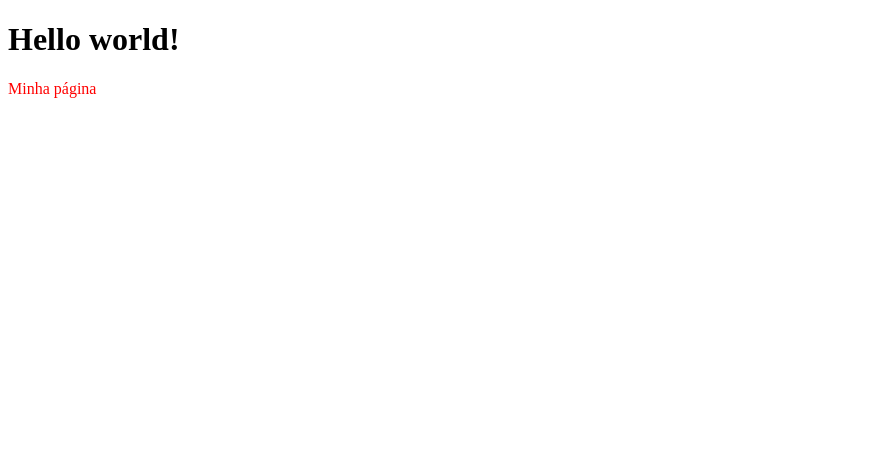
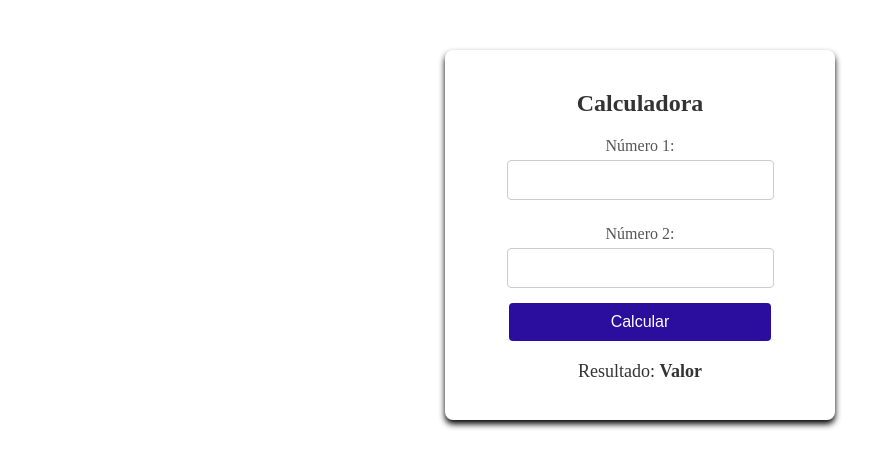
Before and after one commit to thiago-desenv/conceitos-basicos, an Angular app: page / in a window 1280 px wide. Shown: the top 468 px of the page, without its empty margins (0-895 px from the left). Built offline with nearby package versions, Linux system fonts and the light colour scheme.

Commit message:
Criado calculadora como primeiro projeto

```diff
--- a/src/app/app.html
+++ b/src/app/app.html
@@ -1,2 +1 @@
-<hello-world></hello-world>
-<app-minhapagina>
+<app-calculadora></app-calculadora>
--- a/src/app/app.ts
+++ b/src/app/app.ts
@@ -1,10 +1,9 @@
 import { Component, signal } from '@angular/core';
-import { HelloWorldComponent } from './helloworld/helloworld.component';
-import { Minhapagina } from './minhapagina/minhapagina';
+import { Calculadora } from './calculadora/calculadora';
 
 @Component({
   selector: 'app-root',
-  imports: [HelloWorldComponent, Minhapagina],
+  imports: [Calculadora],
   templateUrl: './app.html',
   styleUrl: './app.scss'
 })
--- /dev/null
+++ b/src/app/calculadora/calculadora.html
@@ -0,0 +1,18 @@
+<div class="container">
+  <div class="form-box">
+    <form>
+      <h2>Calculadora</h2>
+      <label for="numero1">Número 1: </label>
+      <input type="number" name="numero1" id="numero1">
+
+      <label for="numero2">Número 2: </label>
+      <input type="number" name="numero2" id="numero2">
+
+      <button type="submit">Calcular</button>
+    </form>
+
+    <div class="result-display">
+      <p>Resultado: <span id="result">Valor</span></p>
+    </div>
+  </div>
+</div>
--- /dev/null
+++ b/src/app/calculadora/calculadora.scss
@@ -0,0 +1,70 @@
+body {
+  margin: 0;
+  font-family: Arial, sans-serif;
+  display: flex;
+  justify-content: center;
+  align-items: center;
+}
+
+.container {
+  display: flex;
+  justify-content: center;
+  align-items: center;
+  width: 100%;
+  height: 100%;
+  margin-top: 50px;
+}
+
+.form-box {
+  background-color: #fff;
+  border-radius: 8px;
+  box-shadow: 0 4px 6px #000;
+  padding: 20px;
+  width: 350px;
+  text-align: center;
+}
+
+h2 {
+  margin-bottom: 20px;
+  color: #333
+}
+
+label {
+  display: block;
+  margin: 10px 0 5px;
+  color: #555
+}
+
+input[type="number"] {
+  width: 70%;
+  padding: 10px;
+  margin-bottom: 15px;
+  border: 1px solid #ccc;
+  border-radius: 4px;
+  font-size: 16px
+}
+
+button {
+  width: 75%;
+  padding: 10px;
+  background-color: #2b0e9e;
+  color: #fff;
+  border: none;
+  border-radius: 4px;
+  font-size: 16px;
+  cursor: pointer;
+}
+
+button:hover {
+  background-color: #0056b3;
+}
+
+.result-display {
+  margin-top: 20px;
+  font-size: 18px;
+  color: #333;
+}
+
+#result {
+  font-weight: bold;
+}
```
Also changed, not shown: src/app/calculadora/calculadora.ts (added, +11 -0 lines), 1 other file (tests, documents, lock files or other folders).
